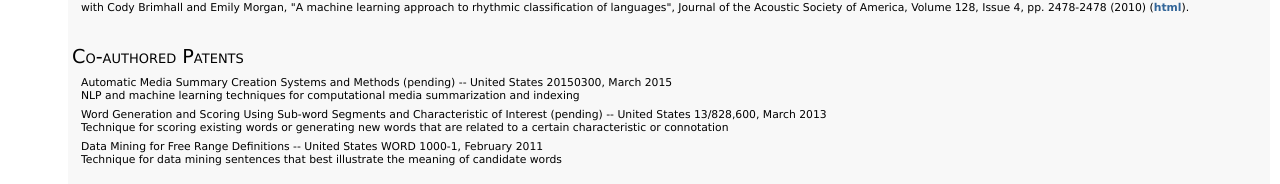
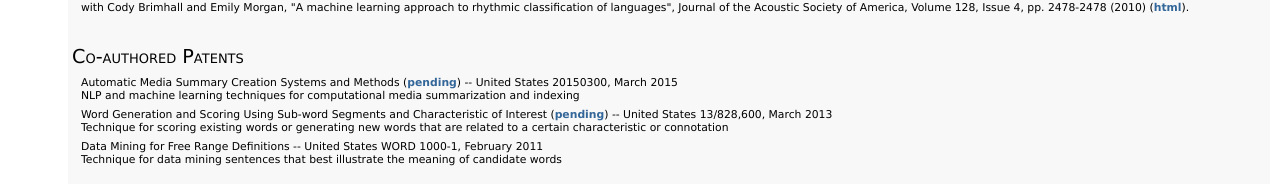
Before and after one commit to mrjf/mrjf.github.io, a plain HTML site: page index.html in a window 1280 px wide. Shown: the part 1432-1616 px from the top of the page. Drawn offline with Linux system fonts and the light colour scheme.

Commit message:
added patent links

```diff
--- a/index.html
+++ b/index.html
@@ -193,9 +193,9 @@
   	<div class="level_one">
 
       <ul>
-      <li>Automatic Media Summary Creation Systems and Methods (pending) -- United States 20150300, March 2015<br>
+      <li>Automatic Media Summary Creation Systems and Methods (<a href="https://www.google.com/patents/US20170169853">pending</a>) -- United States 20150300, March 2015<br>
       NLP and machine learning techniques for computational media summarization and indexing
-      <li>Word Generation and Scoring Using Sub-word Segments and Characteristic of Interest (pending) -- United States 13/828,600, March 2013<br>
+      <li>Word Generation and Scoring Using Sub-word Segments and Characteristic of Interest (<a href="https://www.google.com/patents/US20140278357">pending</a>) -- United States 13/828,600, March 2013<br>
           Technique for scoring existing words or generating new words that are related to a certain characteristic or connotation </li>
         <li>Data Mining for Free Range Definitions -- United States WORD 1000-1, February 2011<br>
             Technique for data mining sentences that best illustrate the meaning of candidate words</li>
```
